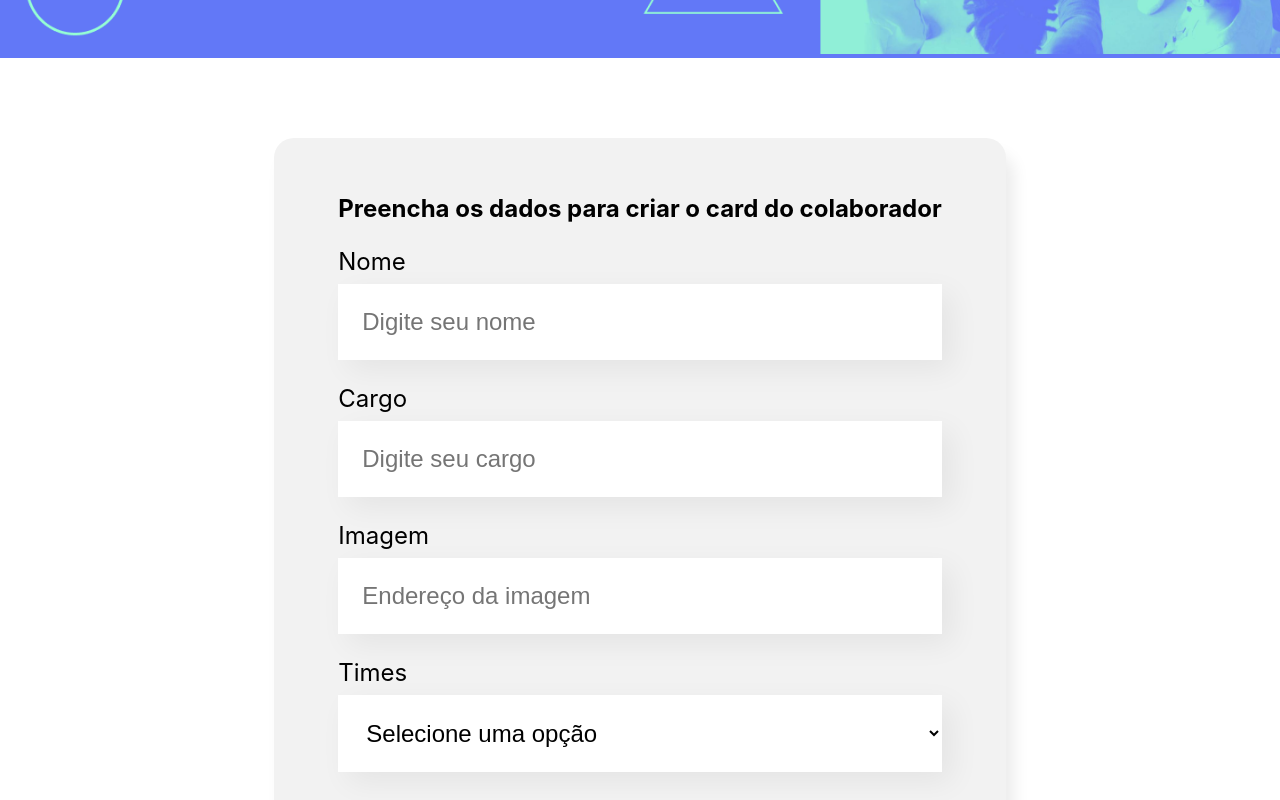
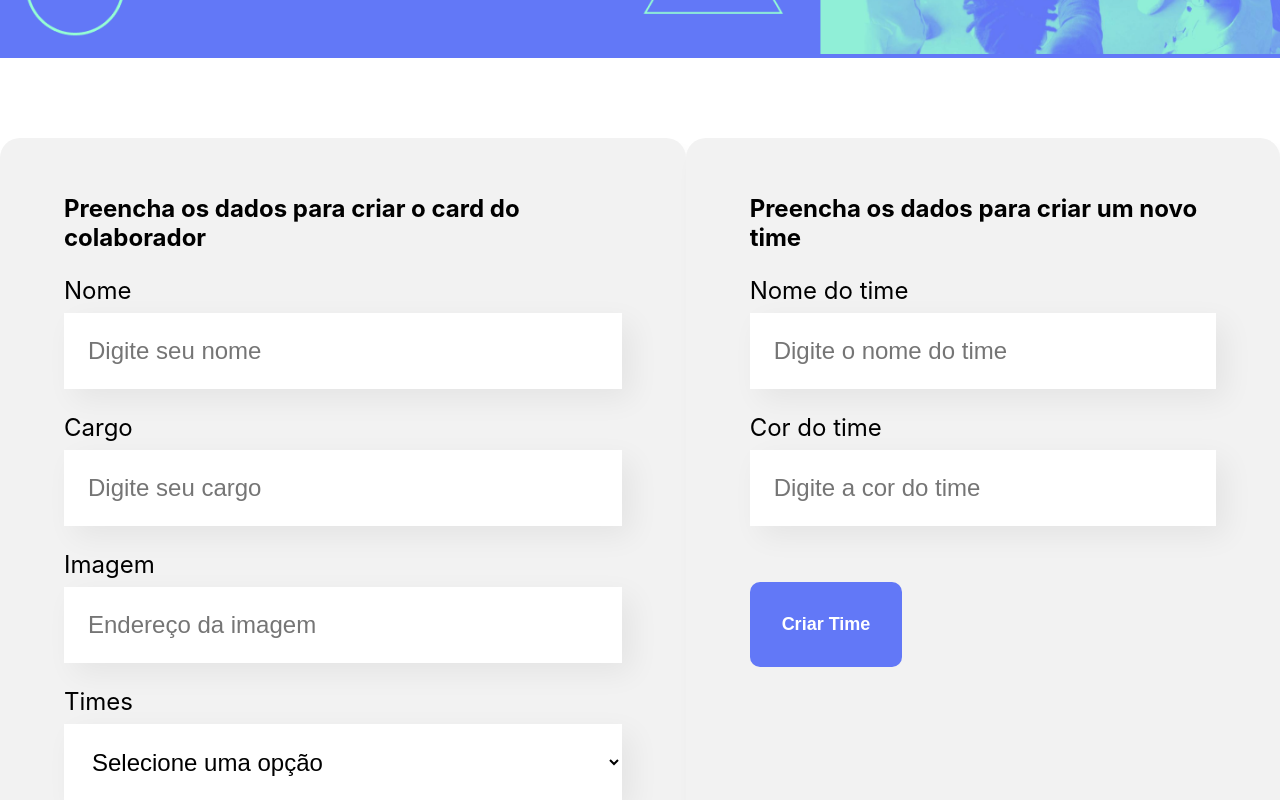
Before and after one commit to CelsoTaliatelli/react-organo-app, a React (Create React App) app: page / in a window 1280 px wide. Shown: the part 440-1240 px from the top of the page. Built offline with nearby package versions, Linux system fonts and the light colour scheme.

Commit message:
finaliza cadastro de times

```diff
--- a/src/App.js
+++ b/src/App.js
@@ -55,6 +55,12 @@ function App() {
     setColaboradores([...colaboradores,colaborador]);
   }
 
+  const aoNovoTimeAdicionado = (time) => {
+    time.id = uuidv4();
+    console.log(time);
+    setTimes([...times, time]);
+  }
+
   const deletarColaborador = (id) => {
     setColaboradores(colaboradores.filter(colaborador => colaborador.id !== id))
   }
@@ -71,7 +77,11 @@ function App() {
   return (
     <div>
         <Banner />
-        <Formulario aoNovoColaboradorCadastro={colaborador => aoNovoColaboradorAdicionado(colaborador)} times={times.map(time => time.nome)} />
+        <Formulario
+          aoNovoTimeCadastro={time => aoNovoTimeAdicionado(time)}
+          aoNovoColaboradorCadastro={colaborador => aoNovoColaboradorAdicionado(colaborador)}
+          times={times.map(time => time.nome)}
+        />
         {
           times.map(
             time =>
--- a/src/componentes/Formulario/index.js
+++ b/src/componentes/Formulario/index.js
@@ -9,6 +9,8 @@ const Formulario = (props) => {
     const [cargo, setCargo] = useState('');
     const [imagem, setImagem] = useState('');
     const [time, setTime] = useState('');
+    const [nomeTime, setNomeTime] = useState('');
+    const [corTime, setCorTime] = useState('');
 
 
     const aoSalvar = (evento) => {
@@ -19,14 +21,20 @@ const Formulario = (props) => {
             imagem,
             time,
         });
-        limpaCampos();
-    }
-
-    const limpaCampos = () =>{
         setCargo('');
         setImagem('');
         setNome('');
         setTime('');
+    }
+
+    const aoSalvarTime = (evento) => {
+        evento.preventDefault();
+        props.aoNovoTimeCadastro({
+            nome:nomeTime,
+            cor:corTime
+        });
+        setNomeTime('');
+        setCorTime('');
     }
 
     return(
@@ -62,6 +70,24 @@ const Formulario = (props) => {
                 />
                 <Botao>Criar Card</Botao>
             </form>
+            <form onSubmit={aoSalvarTime}>
+                <h2>Preencha os dados para criar um novo time</h2>
+                <CampoTexto
+                    obrigatorio={true}
+                    label="Nome do time"
+                    placeholder="Digite o nome do time"
+                    valor={nomeTime}
+                    aoAlterado={valor => setNomeTime(valor)}
+                    />
+                <CampoTexto
+                    obrigatorio={true}
+                    label="Cor do time"
+                    placeholder="Digite a cor do time"
+                    valor={corTime}
+                    aoAlterado={valor => setCorTime(valor)}
+                    />
+                <Botao>Criar Time</Botao>
+            </form>
         </section>
     );
 }
```
